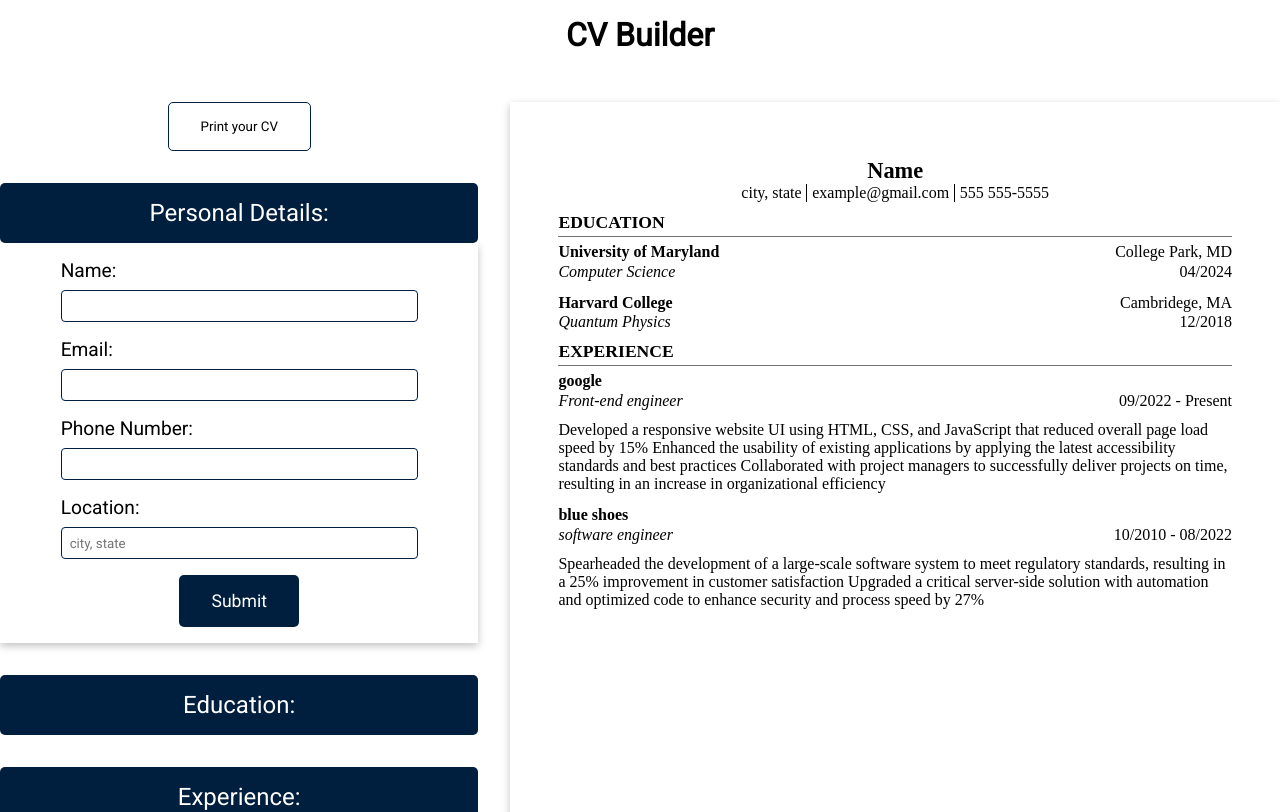
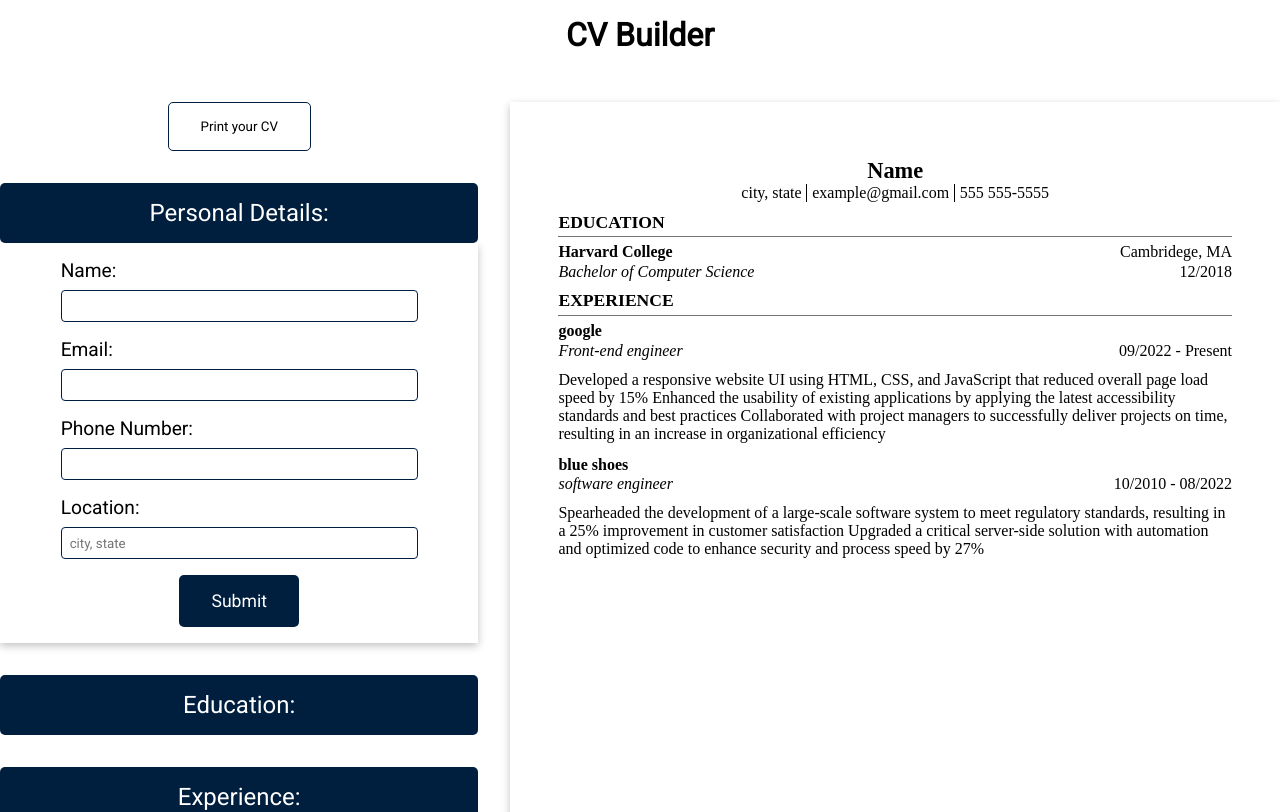
Before and after one commit to MahmoudTalass/cv-application, a React (Vite) app: page / in a window 1280 px wide. Shown: the top 812 px of the page. Built offline with nearby package versions, Linux system fonts and the light colour scheme.

Commit message:
Adjust dummy data

```diff
--- a/src/App.jsx
+++ b/src/App.jsx
@@ -14,16 +14,8 @@ export default function App() {
    });
    const [educationData, setEducationData] = useState([
       {
-         school: "University of Maryland",
-         degree: "Computer Science",
-         city: "College Park",
-         state: "MD",
-         graduationDate: "04/2024",
-         id: crypto.randomUUID(),
-      },
-      {
          school: "Harvard College",
-         degree: "Quantum Physics",
+         degree: "Bachelor of Computer Science",
          city: "Cambridege",
          state: "MA",
          graduationDate: "12/2018",
```
